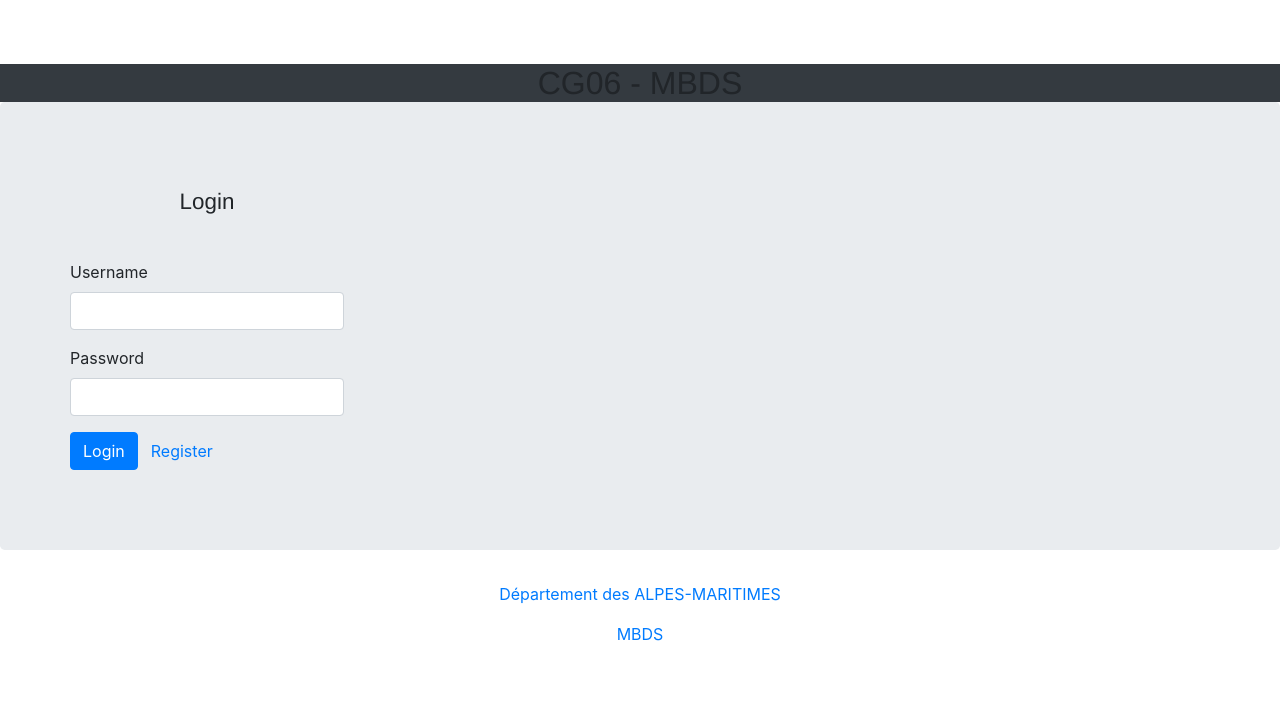
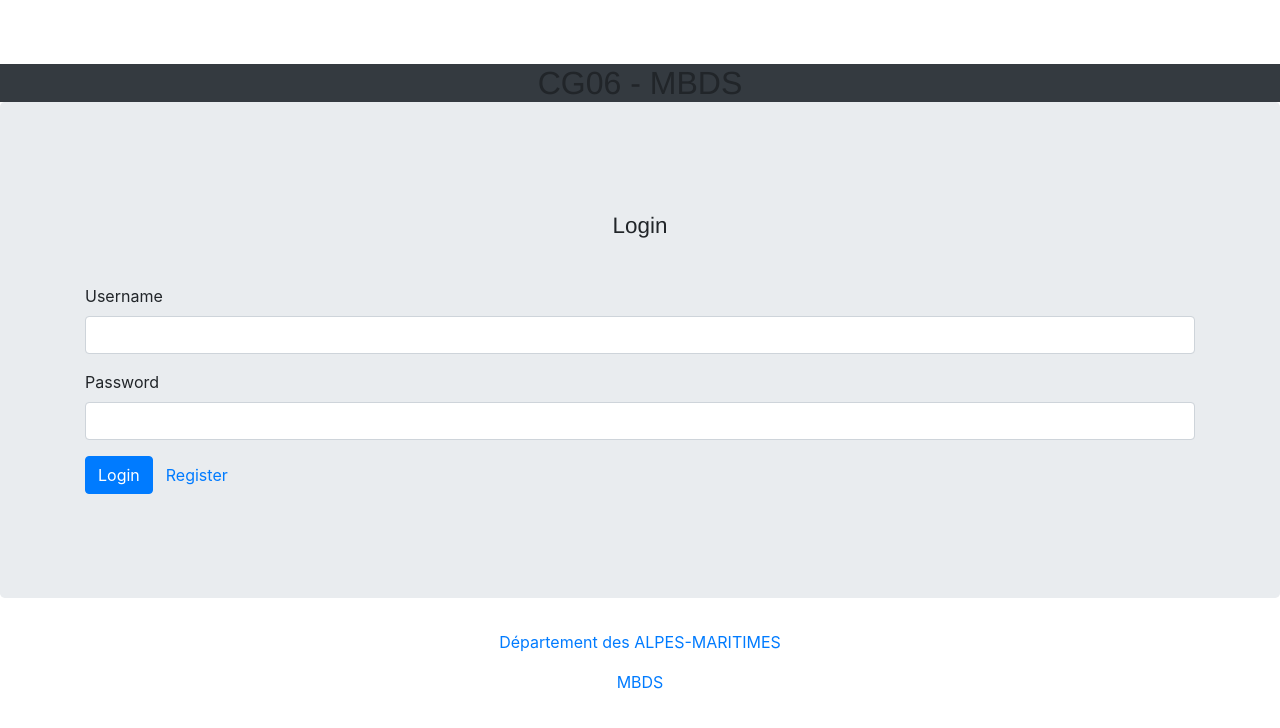
Before and after one commit to InesNASRepOUHICHI/TPT2-Analyse-Images-TensorFlow-detection-incidents, an Angular app in the folder FrontEnd/: page /login in a window 1280 px wide. Shown: the top 728 px of the page. Built offline with nearby package versions, Linux system fonts and the light colour scheme.

Commit message:
Design tableau

```diff
--- a/FrontEnd/src/app/edit-user/edit-user.component.html
+++ b/FrontEnd/src/app/edit-user/edit-user.component.html
@@ -1,5 +1,5 @@
 <div class="user-container">
-  <h2 class="text-center">Edit User</h2>
+  <h1 class="text-center">Edit User</h1>
   <form [formGroup]="editForm" (ngSubmit)="onSubmit()">
     <div class="hidden">
       <input type="text" readonly formControlName="_id" placeholder="_id" name="_id" class="form-control" id="_id">
--- a/FrontEnd/src/styles.css
+++ b/FrontEnd/src/styles.css
@@ -11,6 +11,9 @@
   font-size: 1.4em;
   font-family: helvetica, ariel, sans-serif;
   text-align: center;
+}
+.row {
+display: inline;
 }
 .registration-ui {
 	background: #ffffff;
```
